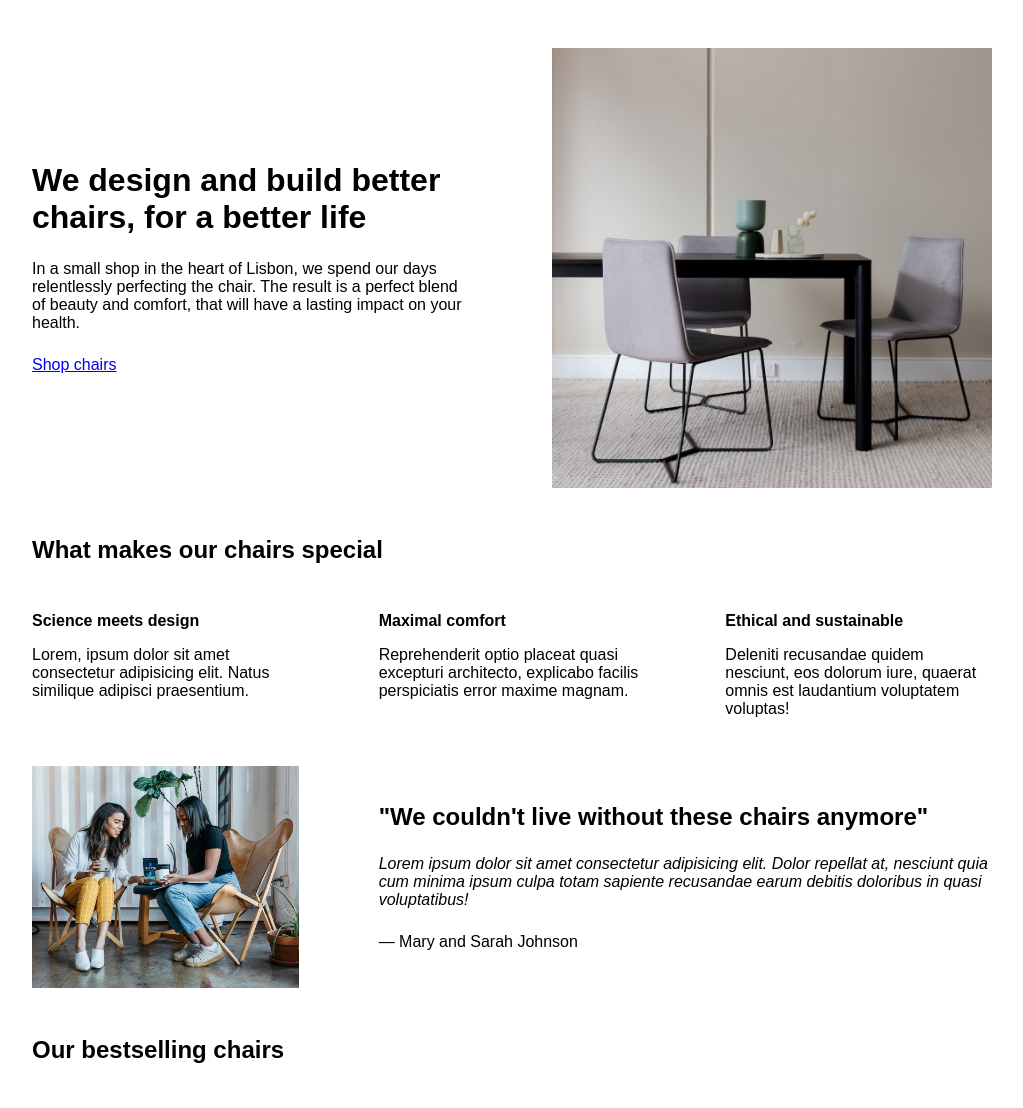
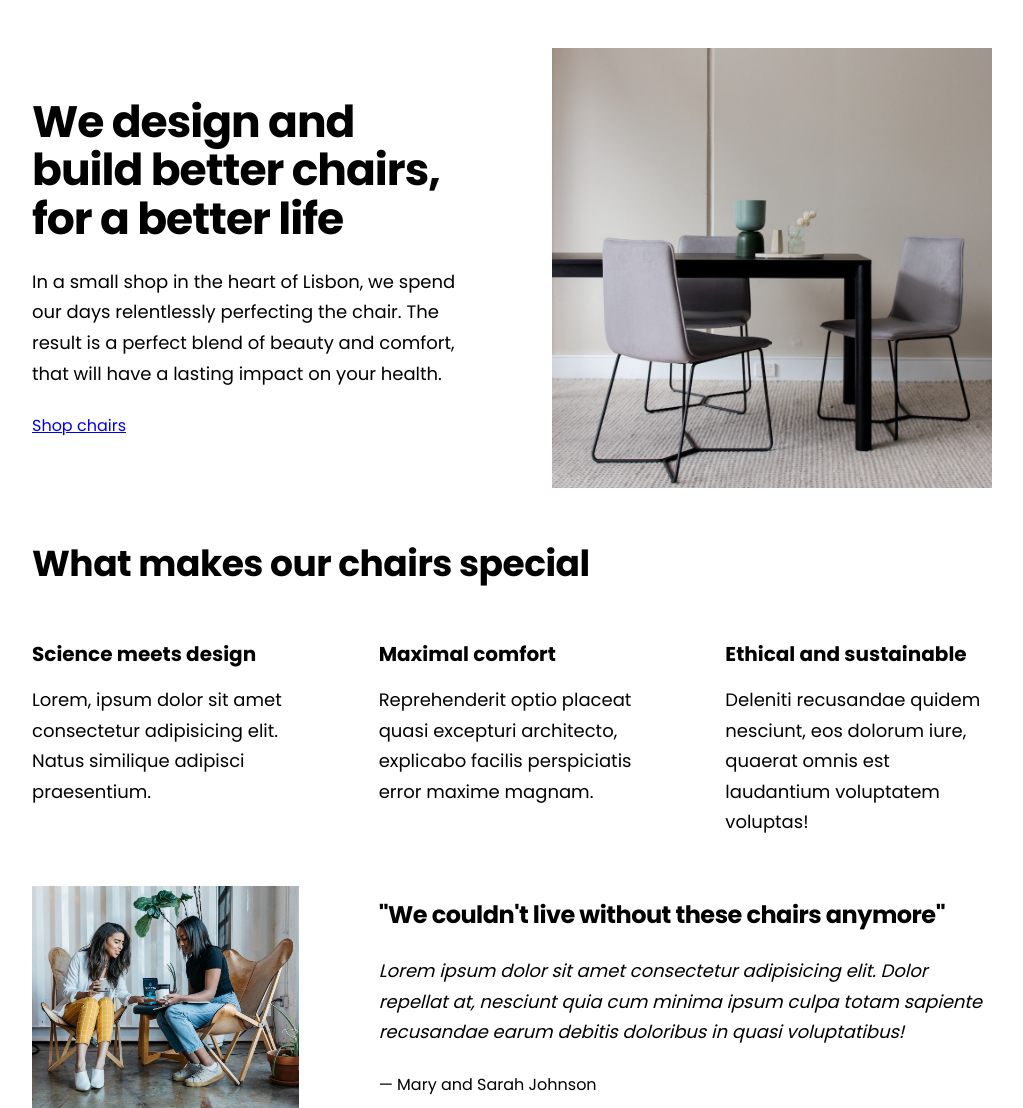
Before and after one commit to made-devs/design-html-css, a plain HTML site: page index.html in a window 1280 px wide. Shown: the top 1108 px of the page, without its empty margins (128-1151 px from the left). Drawn offline with Linux system fonts and the light colour scheme.

Commit message:
Implementing Typography

```diff
--- a/index.html
+++ b/index.html
@@ -4,7 +4,12 @@
     <meta charset="UTF-8" />
     <meta http-equiv="X-UA-Compatible" content="IE=edge" />
     <meta name="viewport" content="width=device-width, initial-scale=1.0" />
-
+    <link rel="preconnect" href="https://fonts.googleapis.com" />
+    <link rel="preconnect" href="https://fonts.gstatic.com" crossorigin />
+    <link
+      href="https://fonts.googleapis.com/css2?family=Poppins:wght@400;500;700&display=swap"
+      rel="stylesheet"
+    />
     <link rel="stylesheet" href="style.css" />
     <title>Lisbon Chair Shop</title>
   </head>
--- a/style.css
+++ b/style.css
@@ -16,7 +16,7 @@ FONT SIZE SYSTEM (px)
 /* GENERAL STYLES */
 /* ------------------------ */
 body {
-  font-family: sans-serif;
+  font-family: "Poppins", sans-serif;
 }
 
 .container {
@@ -31,6 +31,8 @@ section {
 
 h2 {
   margin-bottom: 48px;
+  font-size: 36px;
+  letter-spacing: -0.5px;
 }
 
 .grid-3-cols {
@@ -57,10 +59,15 @@ header {
 
 h1 {
   margin-bottom: 24px;
+  font-size: 44px;
+  line-height: 1.1;
+  letter-spacing: -1px;
 }
 
 .header-text {
   margin-bottom: 24px;
+  font-size: 18px;
+  line-height: 1.7;
 }
 
 img {
@@ -73,9 +80,12 @@ img {
 
 .features-title {
   margin-bottom: 16px;
+  font-size: 20px;
 }
 
 .features-text {
+  font-size: 18px;
+  line-height: 1.7;
 }
 
 /* TESTIMONIAL */
@@ -89,11 +99,14 @@ img {
 
 .testimonial-box h2 {
   margin-bottom: 24px;
+  font-size: 24px;
 }
 
 .testimonial-text {
   font-style: italic;
   margin-bottom: 24px;
+  font-size: 18px;
+  line-height: 1.7;
 }
 
 /* CHAIRS */
@@ -103,6 +116,7 @@ img {
 
 h3 {
   margin-bottom: 24px;
+  font-size: 20px;
 }
 
 .chair-details {
@@ -127,8 +141,10 @@ h3 {
 .chair-price {
   display: flex;
   justify-content: space-between;
+  font-size: 20px;
 }
 
 footer {
   margin-bottom: 48px;
+  font-size: 14px;
 }
```
